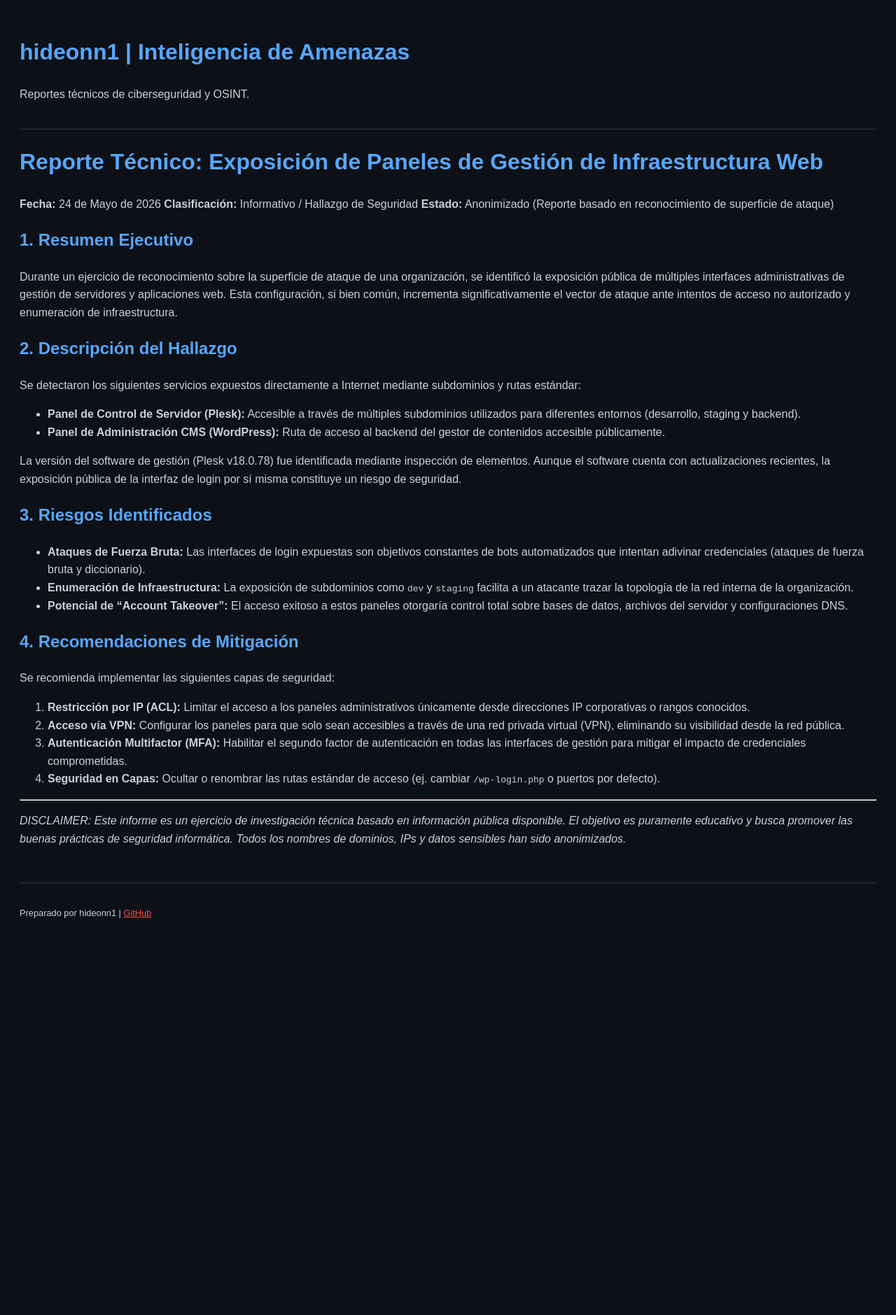
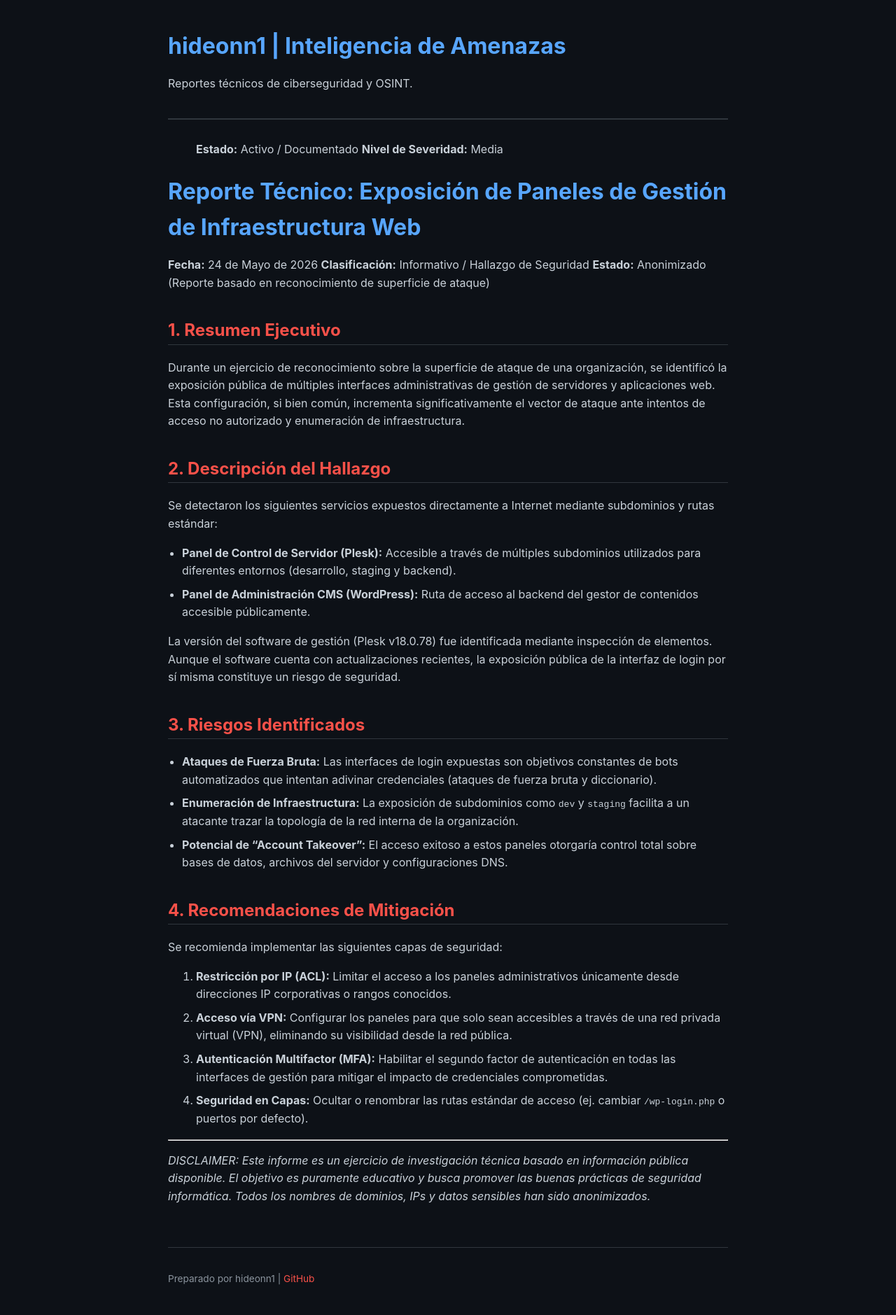
Before and after one commit to hideonn1/hideonn1.github.io, a Jekyll site: the page built from reportes/2026-05-24-exposicion-paneles.md, in a window 1280 px wide. Shown: the whole page at 70% size. Built offline with Jekyll 4.4.1, drawn with Linux system fonts in a browser that asks for light colours; before the commit the page ends 1356 px from its top, so only the background shows below that.

Commit message:
add: Cambios en el CSS y .md del primer reporte

```diff
--- a/_layouts/default.html
+++ b/_layouts/default.html
@@ -4,11 +4,24 @@
     <meta charset="UTF-8">
     <title>{{ page.title }} | {{ site.title }}</title>
     <style>
-        body { background-color: #0d1117; color: #c9d1d9; font-family: sans-serif; line-height: 1.6; padding: 20px; }
-        header { border-bottom: 1px solid #30363d; padding-bottom: 20px; }
-        h1, h2, h3 { color: #58a6ff; }
-        a { color: #f85149; }
-        footer { margin-top: 50px; font-size: 0.8em; border-top: 1px solid #30363d; padding-top: 20px; }
+        body {
+            background-color: #0d1117;
+            color: #c9d1d9;
+            font-family: -apple-system, BlinkMacSystemFont, "Segoe UI", Helvetica, Arial, sans-serif;
+            line-height: 1.6;
+            max-width: 800px;
+            margin: 40px auto;
+            padding: 0 20px;
+        }
+        header { border-bottom: 2px solid #30363d; padding-bottom: 20px; margin-bottom: 30px; }
+        h1 { color: #58a6ff; font-size: 2em; margin-bottom: 0.2em; }
+        h2 { color: #f85149; font-size: 1.5em; margin-top: 1.5em; border-bottom: 1px solid #30363d; }
+        h3 { color: #c9d1d9; font-size: 1.2em; }
+        a { color: #58a6ff; text-decoration: none; }
+        a:hover { text-decoration: underline; }
+        footer { margin-top: 60px; font-size: 0.85em; color: #8b949e; border-top: 1px solid #30363d; padding-top: 20px; }
+        ul { padding-left: 20px; }
+        li { margin-bottom: 8px; }
     </style>
 </head>
 <body>
--- a/reportes/2026-05-24-exposicion-paneles.md
+++ b/reportes/2026-05-24-exposicion-paneles.md
@@ -2,6 +2,9 @@
 layout: default
 title: Exposición de Paneles de Gestión/Administración
 ---
+
+> **Estado:** Activo / Documentado
+> **Nivel de Severidad:** Media
 
 # Reporte Técnico: Exposición de Paneles de Gestión de Infraestructura Web
 
```
